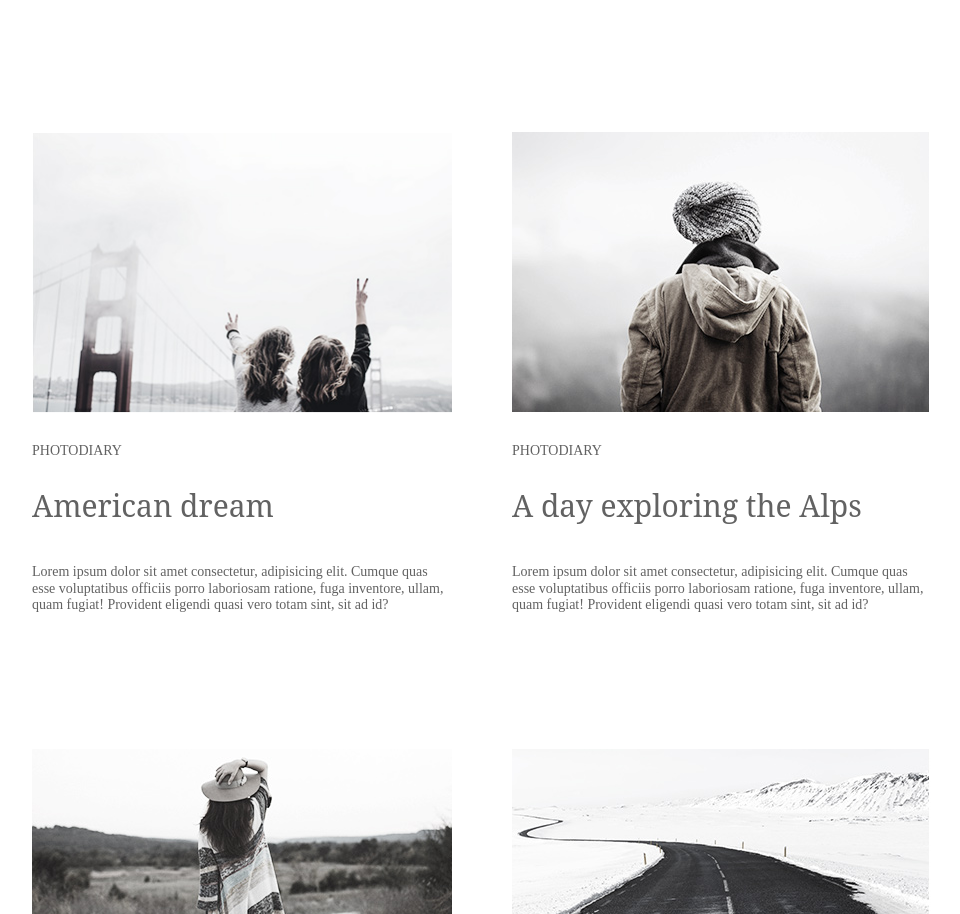
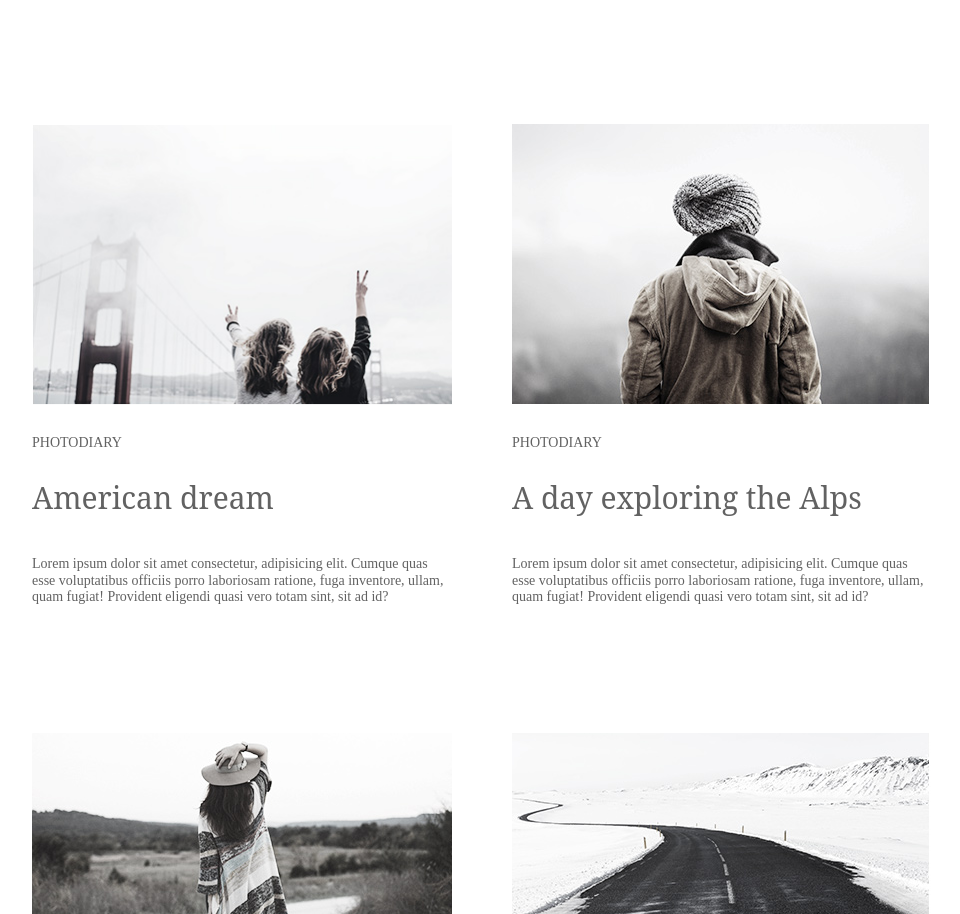
Before and after one commit to kateksiondzyk/goit-fe-course, a plain HTML site: page html-css/modue-03/index.html in a window 1280 px wide. Shown: the part 720-1634 px from the top of the page, without its empty margins (158-1118 px from the left). Drawn offline with Linux system fonts and the light colour scheme.

```diff
--- a/html-css/modue-03/css/style.css
+++ b/html-css/modue-03/css/style.css
@@ -17,6 +17,10 @@
 .container {
     width: 900px;
     margin: 0 auto;
+}
+
+main {
+    padding-bottom: 70px;
 }
 
 .page-nav {
@@ -67,7 +71,7 @@
     width: 420px;
     height: 476px;
     margin-right: 60px;
-    margin-bottom: 140px;
+    margin-bottom: 132px;
     margin-top: 0;
     padding: 0;
     font-size: 14px;
```
